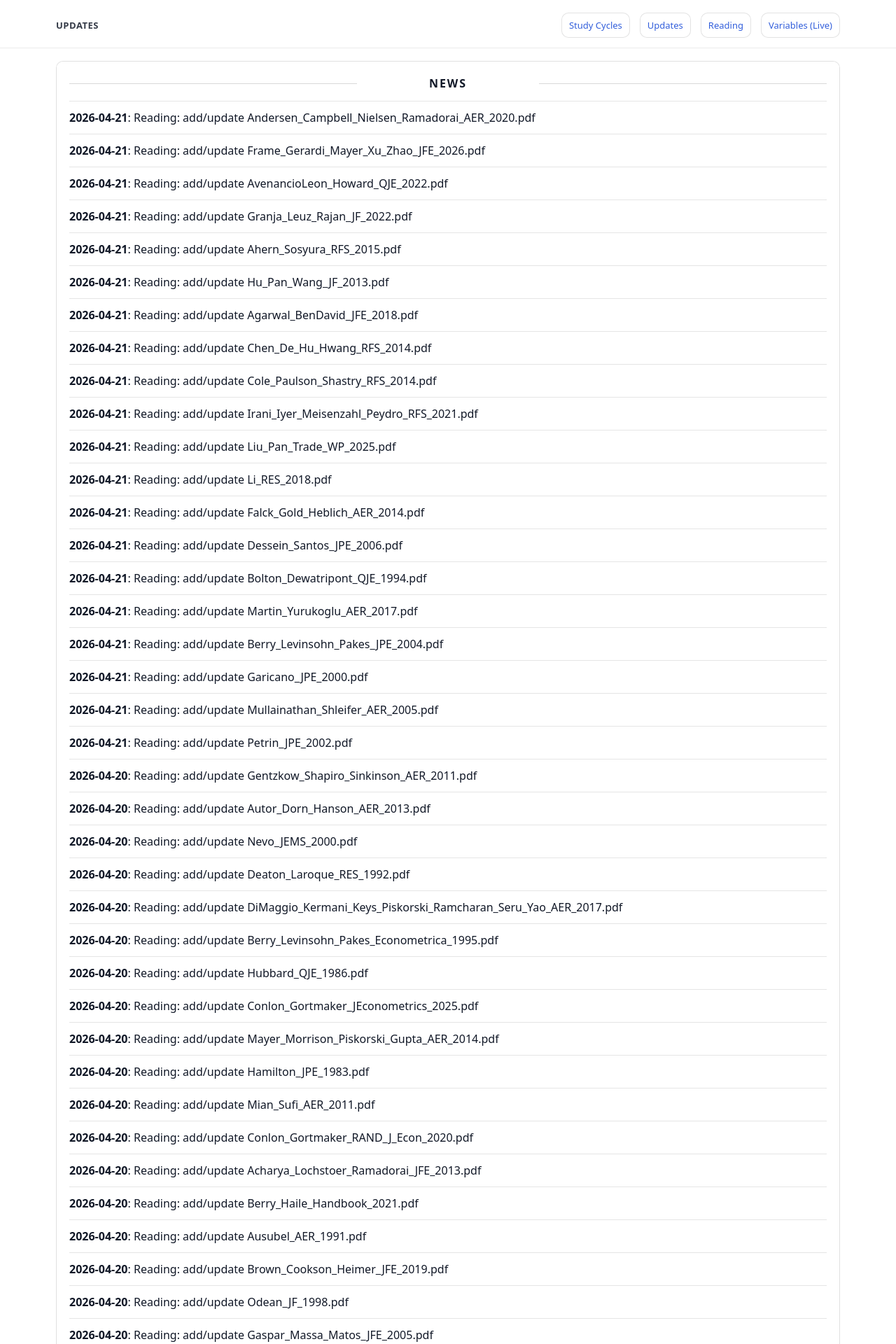
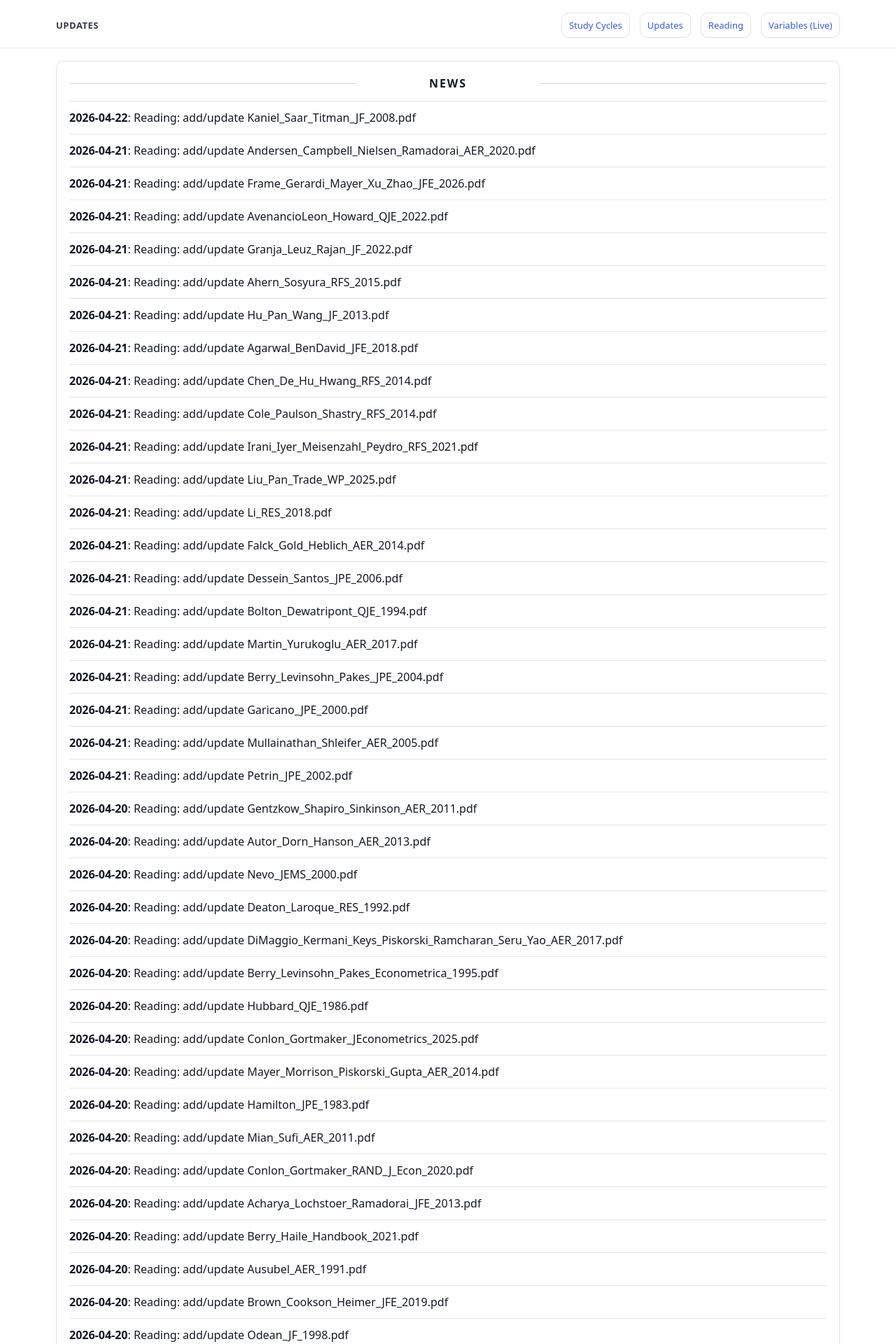
Before and after one commit to yaxinzn/study-archive, a Jekyll site: the page built from updates/index.md, in a window 1280 px wide. Shown: the top 1920 px of the page at 70% size. Built offline with Jekyll 4.4.1, drawn with Linux system fonts in a browser that asks for light colours; some of the changed text lies outside the part shown.

Commit message:
chore: update NEWS feed

```diff
--- a/_data/news.yml
+++ b/_data/news.yml
@@ -1,4 +1,7 @@
 # Auto-generated update history (sorted newest -> oldest). Do not edit manually.
+- ts: "1776804901"
+  date: "2026-04-22"
+  title: "Reading: add/update Kaniel_Saar_Titman_JF_2008.pdf"
 - ts: "1776773385"
   date: "2026-04-21"
   title: "Reading: add/update Andersen_Campbell_Nielsen_Ramadorai_AER_2020.pdf"
```
